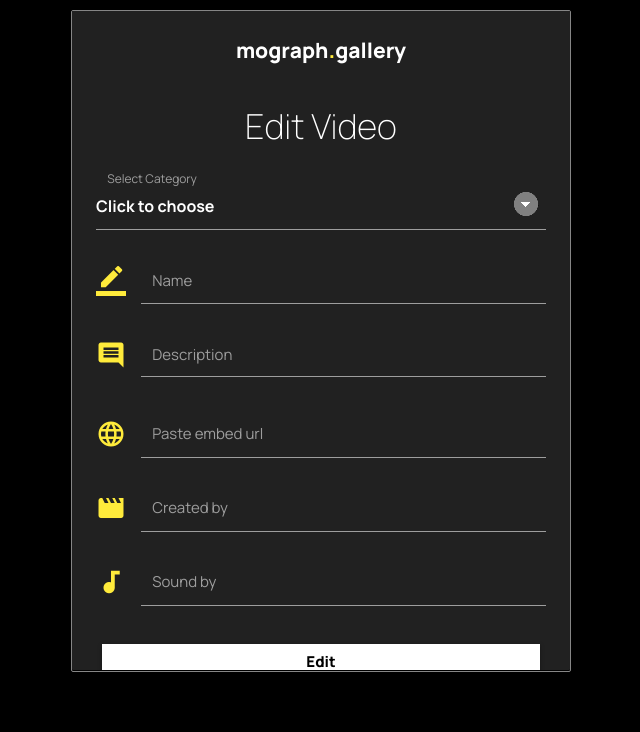
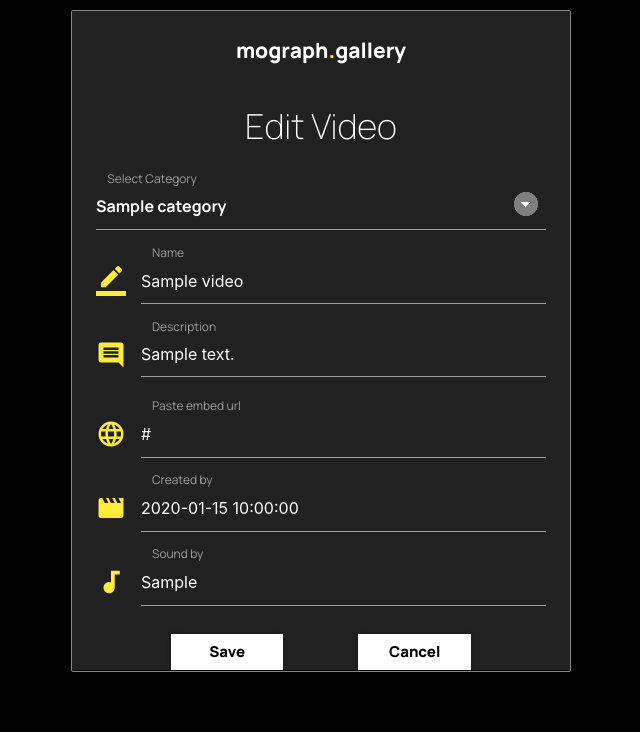
Before and after one commit to Rexayo/mograph.gallery, a Flask app: template templates/edit_video.html in a window 1280 px wide. Shown: the part 185-917 px from the top of the page, without its empty margins (319-959 px from the left). Run offline with Flask 2, Linux system fonts and the light colour scheme; the template is opened without the code that fills it: most values are stand-ins (such as "Sample title", 1, 10 or a date in 2020); some libraries are stand-ins or nearby versions.

Commit message:
Bind data to the edit video form

```diff
--- a/templates/edit_video.html
+++ b/templates/edit_video.html
@@ -25,9 +25,13 @@
                 <div class="row">
                     <div class="input-field col s12">
                         <select id="category_name" name="category_name" class="validate" required>
-                            <option value="" disabled selected >Click to choose </option>
+                            <option value="" disabled >Click to choose</option>
                             {% for category in categories %}
+                            {% if category.category_name == video.category_name%}
+                            <option value="{{ category.category_name }}" selected>{{ category.category_name }}</option>
+                            {% else %}
                             <option value="{{ category.category_name }}">{{ category.category_name }}</option>
+                            {% endif %}
                             {% endfor %}
                         </select>
                         <label for="category_name">Select Category</label>
@@ -38,7 +42,7 @@
                     <div class="input-field col s12">
                         <i class="material-icons prefix yellow-text">border_color</i>
                         <input id="video_name" name="video_name" minlength="5" maxlength="20"  type="text"
-                            class="validate white-text" required>
+                            value="{{- video.video_name -}}" class="validate white-text" required>
                         <label for="video_name">Name</label>
                     </div>
                 </div>
@@ -47,7 +51,7 @@
                     <div class="input-field col s12 ">
                         <i class="material-icons prefix yellow-text">comment</i>
                         <textarea id="video_description" name="video_description" minlength="5" maxlength="300"
-                            class="validate white-text materialize-textarea" required></textarea>
+                         class="validate white-text materialize-textarea" required>{{- video.video_description -}}</textarea>
                         <label for="video_description">Description</label>
                     </div>
                 </div>
@@ -55,9 +59,9 @@
                 <div class="row">
                     <div class="input-field col s12 ">
                         <i class="material-icons prefix yellow-text">language</i>
-                        <input id="video-embed-url" name="video_embed_url" minlength="5" maxlength="60" type="url"
-                            class="validate white-text" required>
-                        <label for="video-embed-url">Paste embed url</label>
+                        <input id="video_embed_url" name="video_embed_url" minlength="5" maxlength="60" type="url"
+                           value="{{- video.video_embed_url -}}" class="validate white-text" required>
+                        <label for="video_embed_url">Paste embed url</label>
                     </div>
                 </div>
                 <!-- video-created-by -->
@@ -65,7 +69,7 @@
                     <div class="input-field col s12 ">
                         <i class="material-icons prefix yellow-text">movie_creation</i>
                         <input id="created_by" name="created_by" minlength="5" maxlength="30" type="text"
-                            class="validate white-text" required>
+                            value="{{- video.created_by -}}" class="validate white-text" required>
                         <label for="created_by">Created by</label>
                     </div>
                 </div>
@@ -74,16 +78,16 @@
                     <div class="input-field col s12 ">
                         <i class="material-icons prefix yellow-text">audiotrack</i>
                         <input id="sound_by" name="sound_by" minlength="5" maxlength="30" type="text"
-                            class="validate white-text" required>
+                           value="{{- video.sound_by -}}" class="validate white-text" required>
                         <label for="sound_by">Sound by</label>
                     </div>
                 </div>
 
             </div>
             <!-- log in -->
-            <div class="row center-align grey darken-4 add-video-modal-footer modal-footer">
-                <button type="submit" href="{{ url_for('edit_video', video_id=video._id)}}" id="add-video-modal-footer" class=" waves-effect waves-green btn s12 offset-s1 col extra-bold">Edit</button>
-                <!-- <a href="#" class=" waves-effect waves-green btn s4 offset-s1 right col extra-bold">Cancel</a> -->
+            <div class="row center-align grey darken-4 add-video-modal-footerr">
+                <button type="submit"  id="add-video-modal-footer" class=" waves-effect waves-green btn s3 offset-s2 col extra-bold">Save changes</button>
+                <a href="{{ url_for('profile', username=session['user'])}}" class=" waves-effect waves-green btn s3 offset-s2 col extra-bold">Cancel</a>
             </div>
 
         </div>
--- a/templates/profile.html
+++ b/templates/profile.html
@@ -43,7 +43,6 @@
                                     </div>
                                     <div class="description-trigger">
                                         <a href="{{ url_for('edit_video', video_id=my_videos[ind]._id)}}" class="grey edit grey darken-2">Edit</a>
-                                        <a href="" class="grey edit grey darken-2">Done</a>
                                         <a href="#" class="video-controls" id="{{ loop.index + num }}">Show video
                                             controls</a>
                                         <a href="#" class="learn-more-link tooltipped"  data-position="right" data-tooltip="Click to learn more"><i class="tiny material-icons">info_outline</i></a>
```
